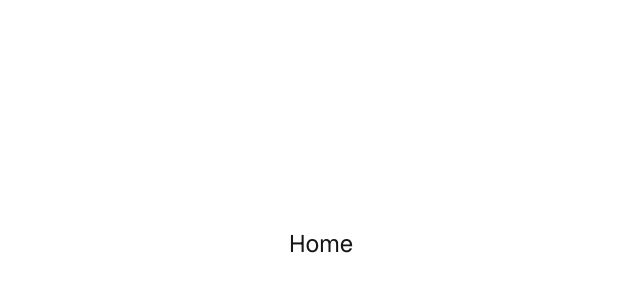
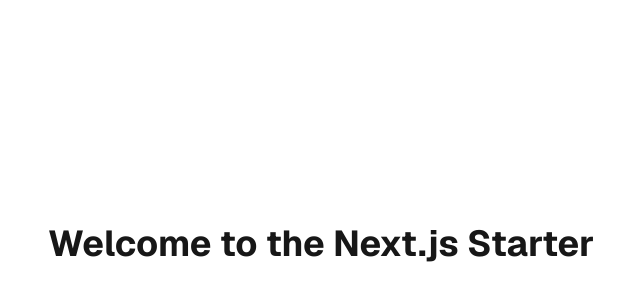
Before and after one commit to thecodermehedi/nextjs, a Next.js app: page / in a window 1280 px wide. Shown: the part 156-456 px from the top of the page, without its empty margins (319-959 px from the left). Built offline with nearby package versions, Linux system fonts and the light colour scheme.

Commit message:
Update homepage heading for improved visibility and branding

```diff
--- a/app/page.tsx
+++ b/app/page.tsx
@@ -1,7 +1,7 @@
 const Home = () => {
  return (
   <div className="min-h-screen flex items-center justify-center">
-   <h1 className="text-2xl">Home</h1>
+   <h1 className="text-4xl font-bold">Welcome to the Next.js Starter</h1>
   </div>
  );
 };
```
